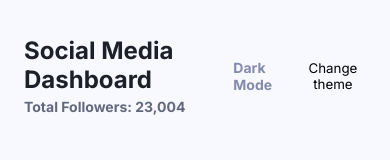
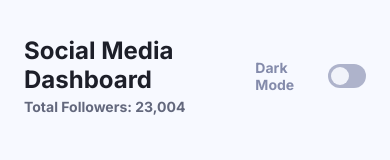
Before and after one commit to NinjaInShade/social-media-dashboard, a plain HTML site: page index.html in a window 390 px wide. Drawn offline with Linux system fonts and the light colour scheme.

Commit message:
Header section done, not responsive, switch button done and animated

```diff
--- a/base.css
+++ b/base.css
@@ -49,7 +49,7 @@ body {
   --instagram: linear-gradient(237.61deg, #df4896 19.56%, #ee877e 65.7%, #fdc366 111.19%);
   --youtube: #c4032b;
 
-  --theme-switch-track: #aeb3cb;
+  --theme-switch-track: linear-gradient(225deg, #aeb3cb 0%, #aeb3cb 98.02%);
   --theme-switch-track-hover: linear-gradient(225deg, #40db82 0%, #388fe7 98.02%);
 
   --theme-switch-thumb: #f1f3fa;
--- a/index.html
+++ b/index.html
@@ -21,7 +21,7 @@
         </div>
         <div class="theme-switch-container">
           <b class="body theme-switch-text" id="theme-switch-txt">Dark Mode</b>
-          <button class="theme-switch-btn" id="theme-switch-btn" onclick="switchTheme()">Change theme</button>
+          <input type="checkbox" id="theme-switch" /><label for="theme-switch" id="theme-switch-btn">Toggle</label>
         </div>
       </div>
     </header>
--- a/main.css
+++ b/main.css
@@ -34,7 +34,52 @@
   color: var(--txt-theme-switch-hover);
 }
 
-.theme-switch-btn {
+input[type='checkbox'] {
+  height: 0;
+  width: 0;
+  visibility: hidden;
+}
+
+label {
+  display: block;
+  cursor: pointer;
+  position: relative;
+  background: var(--theme-switch-track);
+  text-indent: -9999px;
+  border-radius: 12px;
+  height: 24px;
+  width: 48px;
+}
+
+label:after {
+  content: '';
+  position: absolute;
+  transition: all 0.2s ease-in-out;
+  background: var(--theme-switch-thumb);
+  border-radius: 50%;
+  height: 18px;
+  width: 18px;
+  left: 3px;
+  top: 3px;
+}
+
+input:checked + label {
+  background: var(--theme-switch-track);
+}
+
+input:checked + label:after {
+  left: calc(100% - 3px);
+  transform: translateX(-100%);
+}
+
+label:hover,
+input:checked + label:hover {
+  background: var(--theme-switch-track-hover);
+}
+
+input:hover + label:after,
+input:active + label:after {
+  background: var(--theme-switch-thumb-hover);
 }
 
 @media (max-width: 500px) {
--- a/main.js
+++ b/main.js
@@ -11,6 +11,10 @@ ThemeSwitchBtn.addEventListener('mouseout', () => {
   ThemeSwitchTxt.classList.remove('theme-switch-text-hover');
 });
 
+ThemeSwitchBtn.addEventListener('click', () => {
+  switchTheme();
+});
+
 // Toggles body class
 function updateThemeClasses() {
   body.classList.toggle('dark-theme');
@@ -20,11 +24,11 @@ function updateThemeClasses() {
 function switchTheme() {
   // If it contains dark-theme class, we're switching to light theme
   if (body.classList.contains('dark-theme')) {
-    ThemeSwitchTxt.innerText = 'Dark';
+    ThemeSwitchTxt.innerText = 'Dark mode';
 
     localStorage.setItem('theme', 'light');
   } else {
-    ThemeSwitchTxt.innerText = 'Light';
+    ThemeSwitchTxt.innerText = 'Light mode';
 
     localStorage.setItem('theme', 'dark');
   }
@@ -41,13 +45,13 @@ function initTheme() {
   const storedTheme = localStorage.getItem('theme');
 
   if (storedTheme === 'dark') {
-    ThemeSwitchTxt.innerText = 'Light';
+    ThemeSwitchTxt.innerText = 'Light mode';
 
     return updateThemeClasses();
   }
 
   if (prefersDarkScheme.matches) {
-    ThemeSwitchTxt.innerText = 'Dark';
+    ThemeSwitchTxt.innerText = 'Dark mode';
 
     return updateThemeClasses();
   }
```
